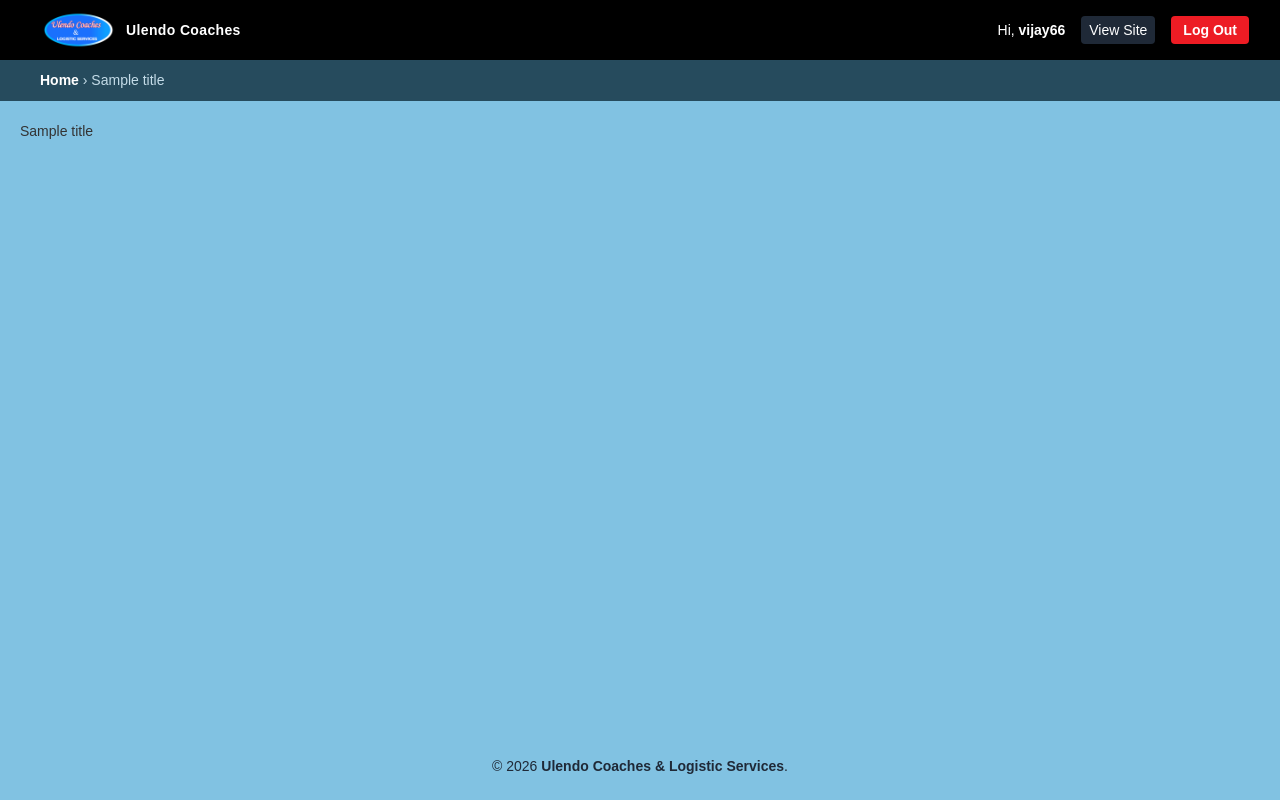
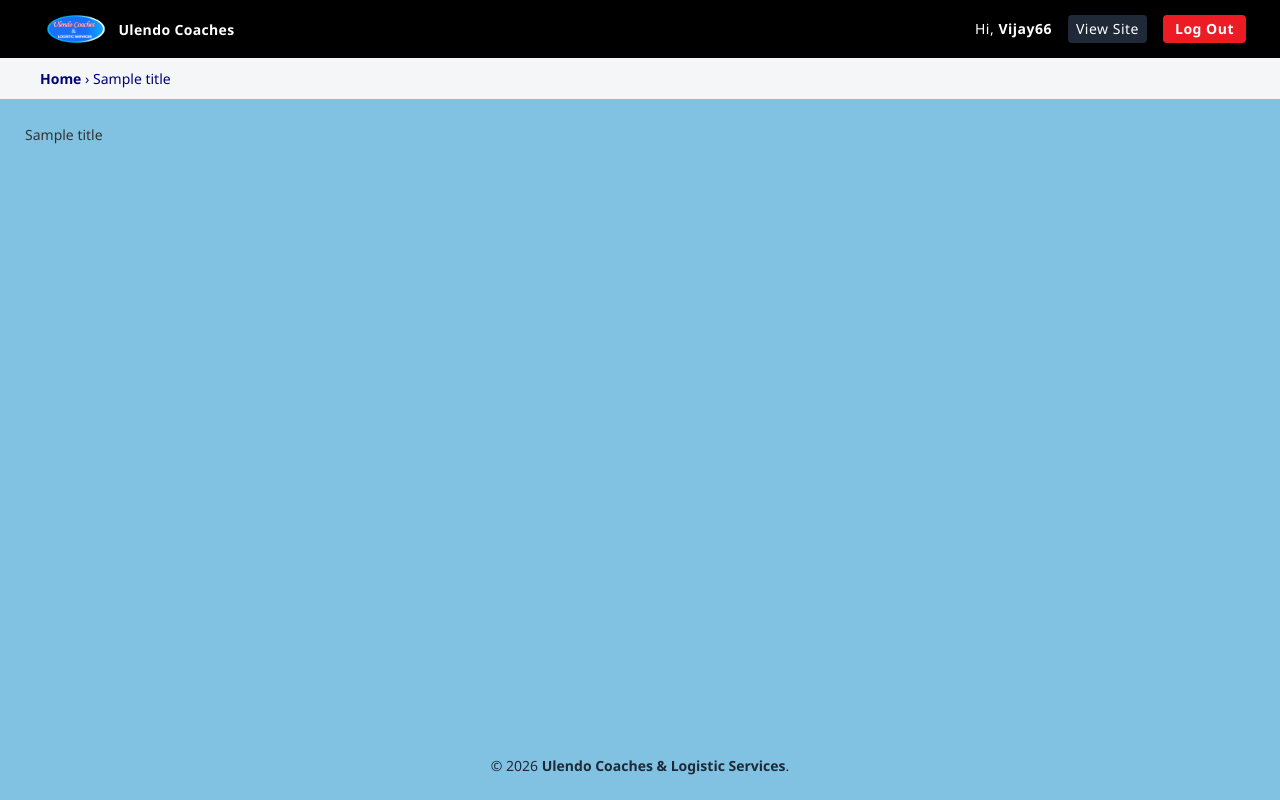
Before and after one commit to chiumiavijay/ulendo-coaches, a Django app: template website/templates/admin/index.html in a window 1280 px wide. Run offline with Django 5.2, Linux system fonts and the light colour scheme; a user stored in the database is signed in; tables that the repository leaves empty hold one stand-in row (values such as "Sample post"); the template is opened without the code that fills it: most values are stand-ins (such as "Sample title", 1, 10 or a date in 2020); some libraries are stand-ins or nearby versions.

Commit message:
Update base_site.html

```diff
--- a/website/templates/admin/base_site.html
+++ b/website/templates/admin/base_site.html
@@ -12,150 +12,174 @@
 <script src="https://cdn.tailwindcss.com"></script>
 
 <style>
-
-    /* --- 1. Global Layout & Branding --- */
-    body {
-        background: #81C2E2 !important; /* Sky Blue Background */
-        margin: 0; padding: 0;
-        font-family: Arial, sans-serif;
+    /* --- 1. GLOBAL BACKGROUND (SKY BLUE EVERYWHERE) --- */
+    html, body, body.login {
+        background: #81C2E2 !important;
+        margin: 0;
+        padding: 0;
+        font-family: "Segoe UI", Roboto, Arial, sans-serif;
     }
 
     #content {
         background: transparent !important;
-        padding: 20px !important;
+        padding: 25px !important;
     }
 
-    /* --- 2. BLACK: Navbar Background ONLY --- */
-    #header {
-        background: #000000 !important; /* The ONLY black element */
-        display: flex !important;
-        justify-content: space-between !important;
-        align-items: center !important;
-        padding: 10px 15px !important;
+    /* --- 2. NAVBAR / HEADER (KEEP BLACK) --- */
+    #header, .login #header {
+        background: #000000 !important;
+        color: #ffffff !important;
+        text-transform: capitalize !important;
         border: none !important;
+        letter-spacing: 0.5px;
     }
 
-    #header * { color: #ffffff !important; }
-
-    /* --- 3. NAVY BLUE: Headers, Labels & Links --- */
-    /* Internal Card Headers changed from Black to Navy */
-    .module caption, .module h2, thead th, .module h3, .login #container::before {
-        background: navy blue !important; /* Navy Blue */
+    /* --- 3. OTHER HEADERS → NAVY BLUE --- */
+    .module caption, .module h2, thead th, .module h3 {
+        background: #000080 !important;
         color: #ffffff !important;
         text-transform: capitalize !important;
-        padding: 12px !important;
-        border: none !important;
-    }
-
-    /* Text Labels and Breadcrumbs */
-    .aligned label, .breadcrumbs a, #user-tools span, .login label {
-        color: navy blue !important; /* Navy Blue */
-        font-weight: bold !important;
     }
 
     thead th a { color: #ffffff !important; }
 
-    /* --- 4. WHITE: Content Cards --- */
-    .module, #content-main, #content-related, .login #container {
-        background: #ffffff !important; /* White Cards */
-        border-radius: 15px !important;
-        box-shadow: 0 4px 12px rgba(0,0,0,0.1) !important;
-        overflow: hidden;
+    /* --- 4. WHITE MODULES (CARDS) --- */
+    .module, #content-main, .aligned, #content-related {
+        background: #ffffff !important;
+        border-radius: 0px !important;
+        box-shadow: 0 6px 18px rgba(0,0,0,0.08) !important;
         border: none !important;
+        margin-bottom: 25px !important;
+        padding: 15px !important;
+        transition: all 0.2s ease-in-out;
     }
 
-    /* --- 5. Inputs & Buttons --- */
+    .module:hover {
+        transform: translateY(-2px);
+        box-shadow: 0 10px 22px rgba(0,0,0,0.12);
+    }
+
+    /* --- 5. NAVY ACCENTS --- */
+    .aligned label, .breadcrumbs a, .deletelink {
+        color: #000080 !important;
+        font-weight: 600;
+        text-transform: capitalize !important;
+    }
+
+    .breadcrumbs {
+        background: #f4f6f8 !important;
+        color: #000080 !important;
+        border-bottom: 1px solid #ddd;
+        padding: 10px 15px;
+    }
+
+    /* --- 6. INPUTS --- */
     input[type="text"], input[type="password"], input[type="number"],
     input[type="email"], select, textarea, .vTextField {
-        width: 100% !important;
+        border: 1px solid #ccc !important;
         padding: 10px !important;
-        border: 1px solid #ccc !important;
-        background: #ffffff !important;
-        box-sizing: border-box !important;
+        transition: all 0.2s ease;
     }
 
-    /* Primary Action Buttons (Navy Blue to match brand) */
-    input[type="submit"], .button, .default {
-        background: navy blue !important; /* Navy Blue */
-        color: #ffffff !important;
-        border-radius: 6px !important;
-        padding: 10px 20px !important;
-        border: none !important;
-        cursor: pointer;
+    input:focus, select:focus, textarea:focus {
+        border-color: #000080 !important;
+        outline: none !important;
+        box-shadow: 0 0 0 2px rgba(0,0,128,0.1);
     }
 
-    /* --- 6. Mobile Logic & Login --- */
+    /* --- 7. MOBILE FIXES --- */
+    @media (max-width: 768px) {
+        .aligned label {
+            display: block !important;
+            float: none !important;
+            width: 100% !important;
+            padding: 5px 0 !important;
+        }
+
+        input, select, textarea {
+            width: 100% !important;
+            max-width: 100% !important;
+            box-sizing: border-box !important;
+        }
+
+        .form-row {
+            padding: 12px 15px !important;
+            border-bottom: 1px solid #eee !important;
+        }
+    }
+
+    /* --- 8. HEADER LAYOUT --- */
+    #header {
+        display: flex !important;
+        justify-content: space-between !important;
+        align-items: center !important;
+        padding: 12px 18px !important;
+    }
+
+    #branding {
+        display: flex !important;
+        align-items: center !important;
+    }
+
+    #branding img { height: 34px; }
+
+    #user-tools {
+        display: flex !important;
+        flex-direction: column !important;
+        align-items: flex-end !important;
+        font-size: 0.75rem !important;
+    }
+
+    /* --- 9. BUTTONS → NAVY --- */
+    input[type="submit"], .button, .default, #user-tools form button {
+        background: #000080 !important;
+        color: white !important;
+        border: none !important;
+        padding: 9px 16px !important;
+        border-radius: 0px !important;
+        text-transform: capitalize !important;
+        cursor: pointer;
+        transition: all 0.2s ease;
+    }
+
+    input[type="submit"]:hover, .button:hover, .default:hover {
+        background: #000066 !important;
+        transform: translateY(-1px);
+    }
+
+    /* --- 10. LOGOUT BUTTON (RED) --- */
+    .logout-button, #user-tools form button[type="submit"] {
+        background: #ed1c24 !important;
+    }
+
+    .logout-button:hover {
+        background: #c4161c !important;
+    }
+
+    /* --- 11. LOGIN PAGE (CENTERED WHITE CARD) --- */
     body.login {
         display: flex !important;
         justify-content: center !important;
         align-items: center !important;
-        min-height: 150vh !important;
+        min-height: 100vh;
     }
 
-    .login #container {
-        width: 300px !important;
-        background: #ffffff !important; /* White card for login */
+    body.login #container {
+        background: transparent !important;
     }
 
-    .login #container::before {
-        content: "Ulendo Coaches Login";
-        display: block;
-        text-align: center;
+    body.login .module {
+        background: #ffffff !important;
+        padding: 30px !important;
+        border-radius: 10px !important;
+        box-shadow: 0 8px 25px rgba(0,0,0,0.15) !important;
+        width: 100%;
+        max-width: 350px;
     }
 
-    .login .submit-row input {
-        background: #00c853 !important; /* Green remain for "Go" action */
-        border-radius: 30px !important;
-        width: 100% !important;
-        color: white !important;
+    body.login .form-row {
+        margin-bottom: 15px;
     }
-
-    /* Cleanup */
-    .login #header, .login .breadcrumbs, .login #footer { display: none !important; }
-
-
-
-/* --- 7. Sidebar Toggle Logic --- */
-#nav-sidebar {
-    transition: transform 0.3s ease-in-out;
-    z-index: 1000;
-}
-
-/* Hide sidebar off-screen on mobile by default */
-@media (max-width: 1024px) {
-    #nav-sidebar {
-        position: fixed;
-        left: 0;
-        top: 0;
-        bottom: 0;
-        width: 260px;
-        transform: translateX(-100%); /* Move off-screen */
-        background: #ffffff !important;
-        display: block !important; /* Ensure it's not 'display: none' */
-    }
-
-    /* When JS adds the .open class */
-    #nav-sidebar.open {
-        transform: translateX(0); /* Slide into view */
-    }
-}
-
-/* Overlay Background */
-#sidebar-overlay {
-    position: fixed;
-    top: 0;
-    left: 0;
-    width: 100vw;
-    height: 100vh;
-    background: rgba(0, 0, 0, 0.5);
-    display: none; /* Hidden by default */
-    z-index: 999;
-}
-
-#sidebar-overlay.active {
-    display: block; /* Show when sidebar is open */
-}
-
 </style>
 {% endblock %}
 
```
